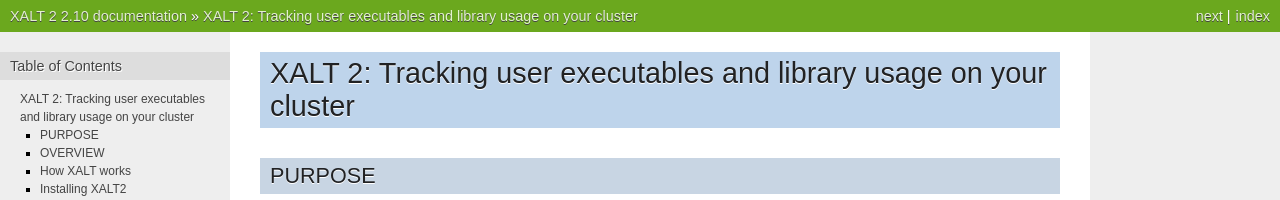
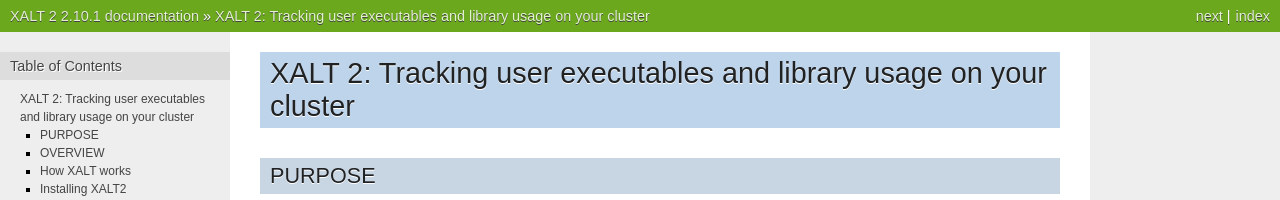
Before and after one commit to xalt/xalt, a Sphinx documentation site: the page built from docs/source/index.rst, in a window 1280 px wide and 900 px high. Shown: the top 200 px of the window. Built offline with Sphinx 7.4.7, drawn with Linux system fonts in a browser that asks for light colours; some of the changed text lies outside the part shown.

```diff
--- a/docs/source/conf.py
+++ b/docs/source/conf.py
@@ -57,7 +57,7 @@ author = u'Robert McLay'
 # The short X.Y version.
 version = '2.10'
 # The full version, including alpha/beta/rc tags.
-release = '2.10'
+release = '2.10.1'
 
 # The language for content autogenerated by Sphinx. Refer to documentation
 # for a list of supported languages.
```
Also changed, not shown: 3 other files.
